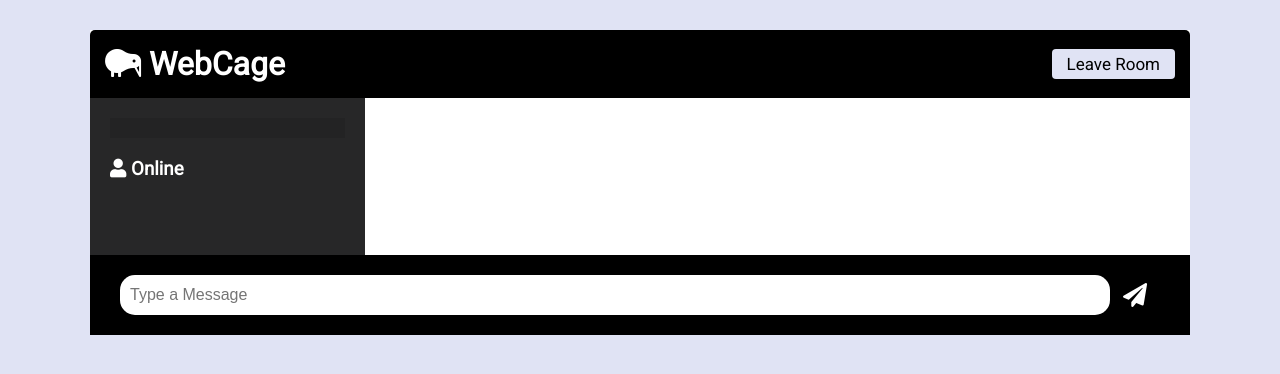
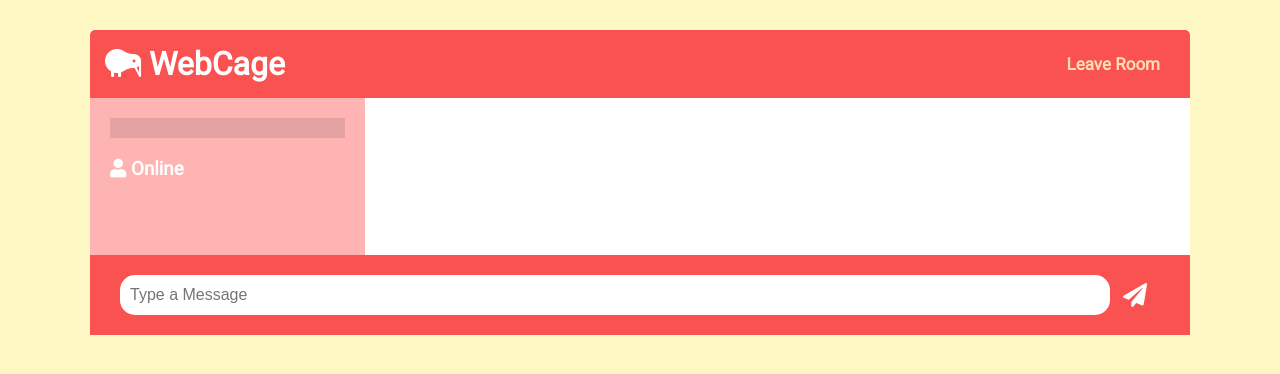
Before and after one commit to kishart/eventprog-last-exam, a website: page webcage/public/chat.html in a window 1280 px wide. Drawn offline with nearby package versions, Linux system fonts and the light colour scheme; no server answers.

Commit message:
Update style.css

```diff
--- a/webcage/public/css/style.css
+++ b/webcage/public/css/style.css
@@ -1,9 +1,10 @@
 @import url("https://fonts.googleapis.com/css?family=Roboto&display=swap");
 
 :root {
-  --dark-color-a: #000000;
-  --dark-color-b: #272728;
-  --light-color: #e0e3f4;
+  --dark-color-a: #fa5151;
+  --dark-color-b: #ffb4b4;
+  --dark-color-c: #ffdeb4;
+  --light-color: #fdf7c3;
   --success-color: #65ce65;
   --error-color: #df3832;
 }
@@ -32,10 +33,11 @@ a {
 .btn {
   cursor: pointer;
   padding: 5px 15px;
-  background: var(--light-color);
-  color: var(--dark-color-a);
+  background: var(--dark-color-a);
+  color: var(--dark-color-c);
   border: 0;
   font-size: 17px;
+  font-weight: bold;
   border-radius: 4px;
 }
 
@@ -121,7 +123,7 @@ a {
 .chat-messages .message .meta {
   font-size: 15px;
   font-weight: bold;
-  color: var(--dark-color-b);
+  color: var(--dark-color-a);
   opacity: 0.7;
   margin-bottom: 7px;
   display: flex;
```
